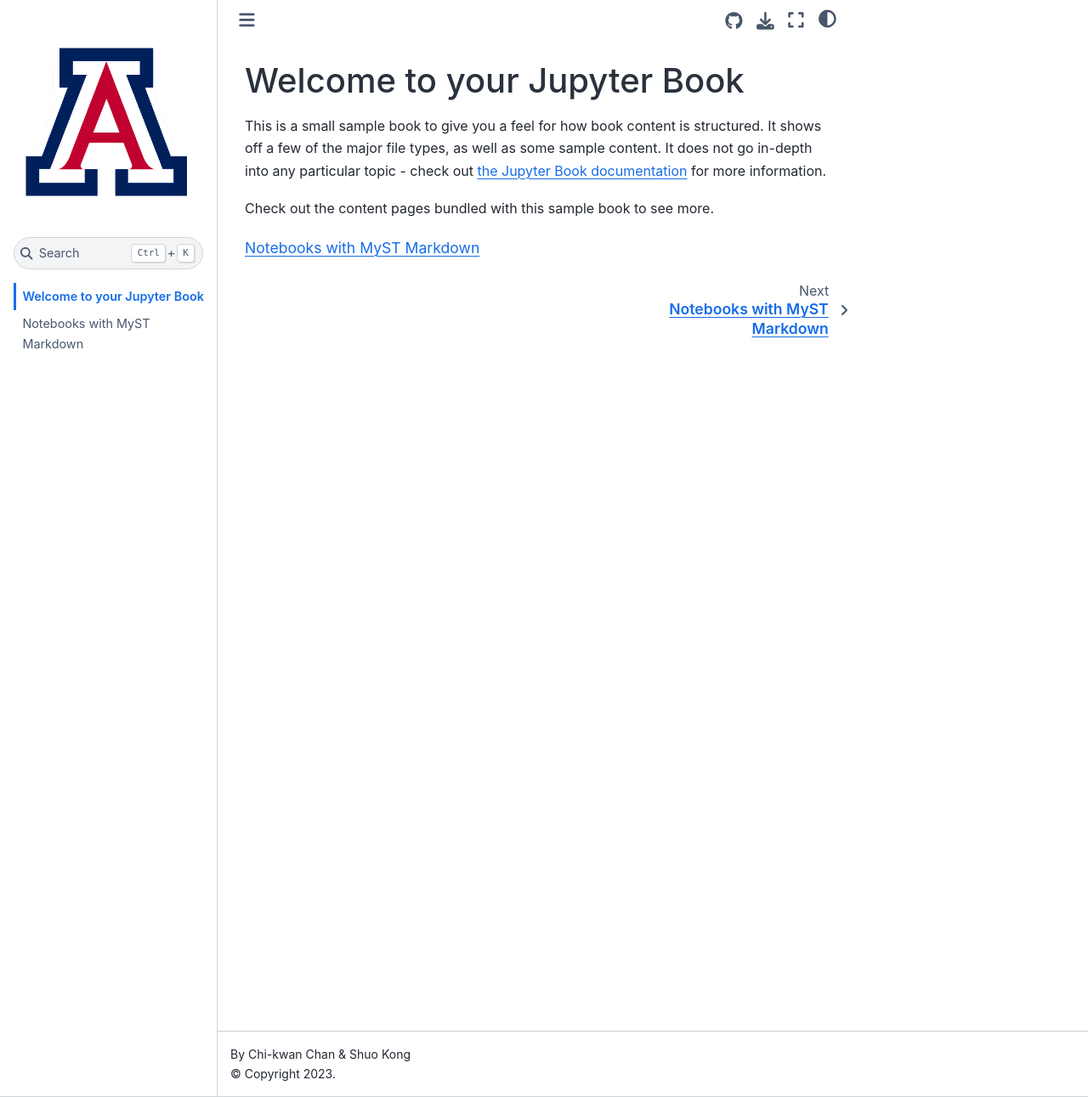
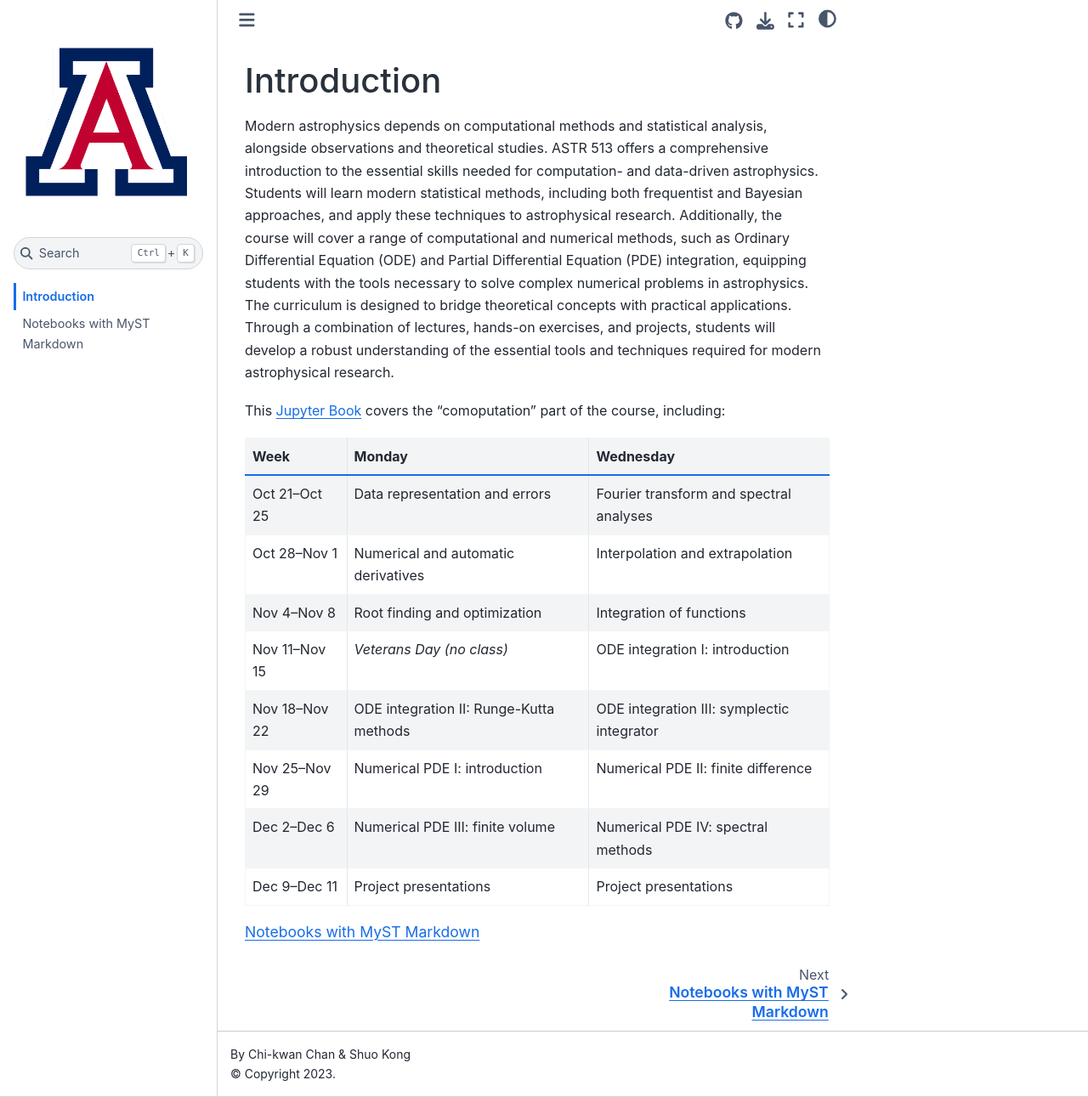
Before and after one commit to ua-2024q3-astr513/astr513, a Jupyter Book: the page built from docs/intro.md, in a window 1280 px wide and 1291 px high. Shown: the whole window at 85% size. Built offline with Jupyter Book 1.0.4 settings and Sphinx 7.4.7 and the Sphinx Book theme 1.1.4, drawn with Linux system fonts in a browser that asks for light colours.

Commit message:
Write the "Introduction"

````diff
--- a/docs/intro.md
+++ b/docs/intro.md
@@ -1,11 +1,38 @@
-# Welcome to your Jupyter Book
+# Introduction
 
-This is a small sample book to give you a feel for how book content is
-structured.
-It shows off a few of the major file types, as well as some sample content.
-It does not go in-depth into any particular topic - check out [the Jupyter Book documentation](https://jupyterbook.org) for more information.
+Modern astrophysics depends on computational methods and statistical
+analysis, alongside observations and theoretical studies.
+ASTR 513 offers a comprehensive introduction to the essential skills
+needed for computation- and data-driven astrophysics.
+Students will learn modern statistical methods, including both
+frequentist and Bayesian approaches, and apply these techniques to
+astrophysical research.
+Additionally, the course will cover a range of computational and
+numerical methods, such as Ordinary Differential Equation (ODE) and
+Partial Differential Equation (PDE) integration, equipping students
+with the tools necessary to solve complex numerical problems in
+astrophysics.
+The curriculum is designed to bridge theoretical concepts with
+practical applications.
+Through a combination of lectures, hands-on exercises, and projects,
+students will develop a robust understanding of the essential tools
+and techniques required for modern astrophysical research.
 
-Check out the content pages bundled with this sample book to see more.
+This
+[Jupyter Book](https://jupyterbook.org/)
+covers the "comoputation" part of the course, including:
+
+| Week | Monday | Wednesday |
+| --- | --- | --- |
+| Oct 21--Oct 25 | Data representation and errors          | Fourier transform and spectral analyses    |
+| Oct 28--Nov  1 | Numerical and automatic derivatives     | Interpolation and extrapolation            |
+| Nov  4--Nov  8 | Root finding and optimization           | Integration of functions                   |
+| Nov 11--Nov 15 | *Veterans Day (no class)*               | ODE integration I: introduction            |
+| Nov 18--Nov 22 | ODE integration II: Runge-Kutta methods | ODE integration III: symplectic integrator |
+| Nov 25--Nov 29 | Numerical PDE I: introduction           | Numerical PDE II: finite difference        |
+| Dec  2--Dec  6 | Numerical PDE III: finite volume        | Numerical PDE IV: spectral methods         |
+| Dec  9--Dec 11 | Project presentations                   | Project presentations                      |
+
 
 ```{tableofcontents}
 ```
````
Also changed, not shown: README.md (+6 -2 lines).
